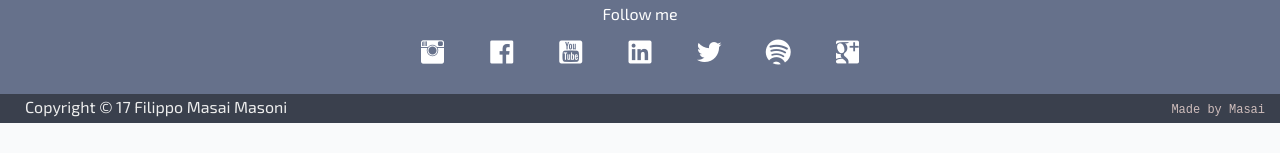
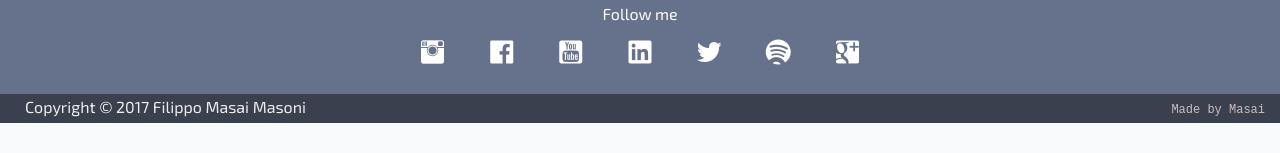
Before and after one commit to filippomasoni/filippomasoni.github.io, a Jekyll site: the page built from index.md, in a window 1280 px wide and 900 px high, scrolled down 576 px. Shown: the part 744-897 px from the top of the window. Built offline with Jekyll 4.4.1, drawn with Linux system fonts in a browser that asks for light colours; comment, search, counter and statistics services are not loaded.

Commit message:
copyright year automatic whole year Y

```diff
--- a/_includes/footer.html
+++ b/_includes/footer.html
@@ -28,7 +28,7 @@
         </div>
         <div class="row bottom-footer">
             <div class="col-sm-6">
-                <div class="copy">Copyright © {{ site.time | date: '%y' }} Filippo Masai Masoni</div>
+                <div class="copy">Copyright © {{ site.time | date: '%Y' }} Filippo Masai Masoni</div>
             </div>
             <div class="col-sm-6">
                 <div class="madebymasai">
```
